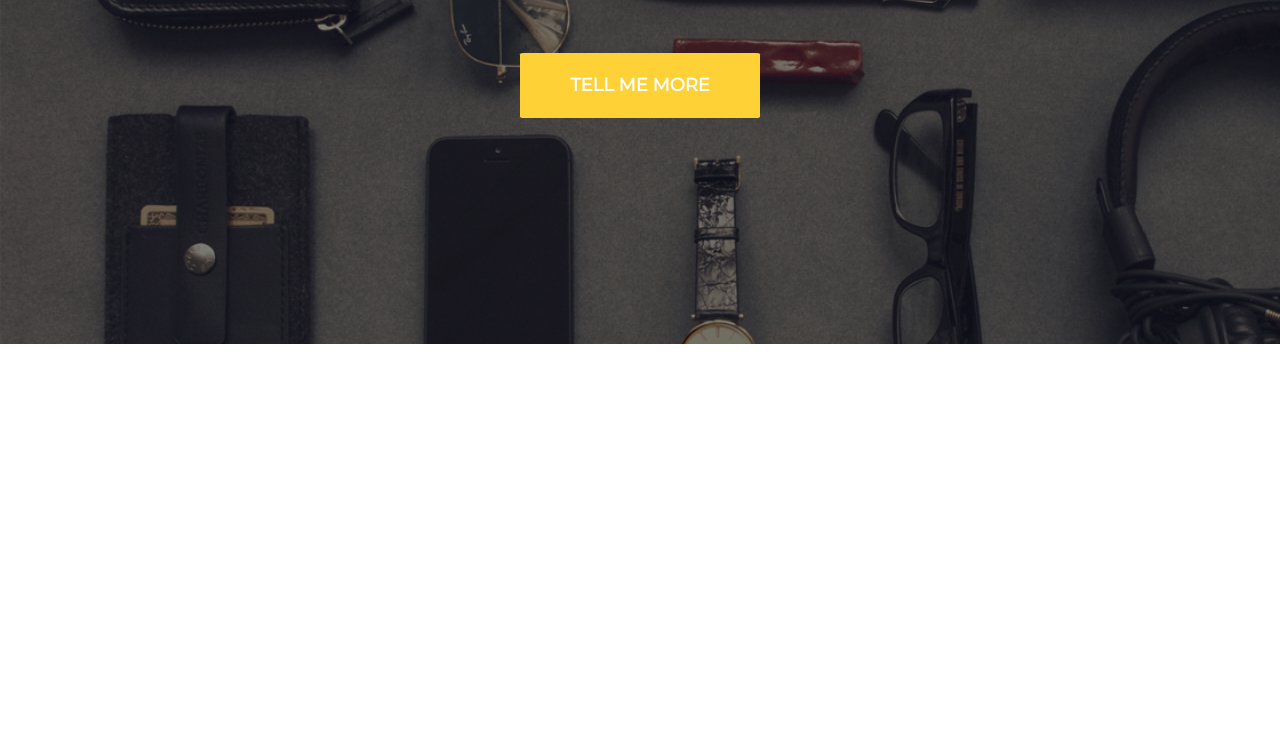
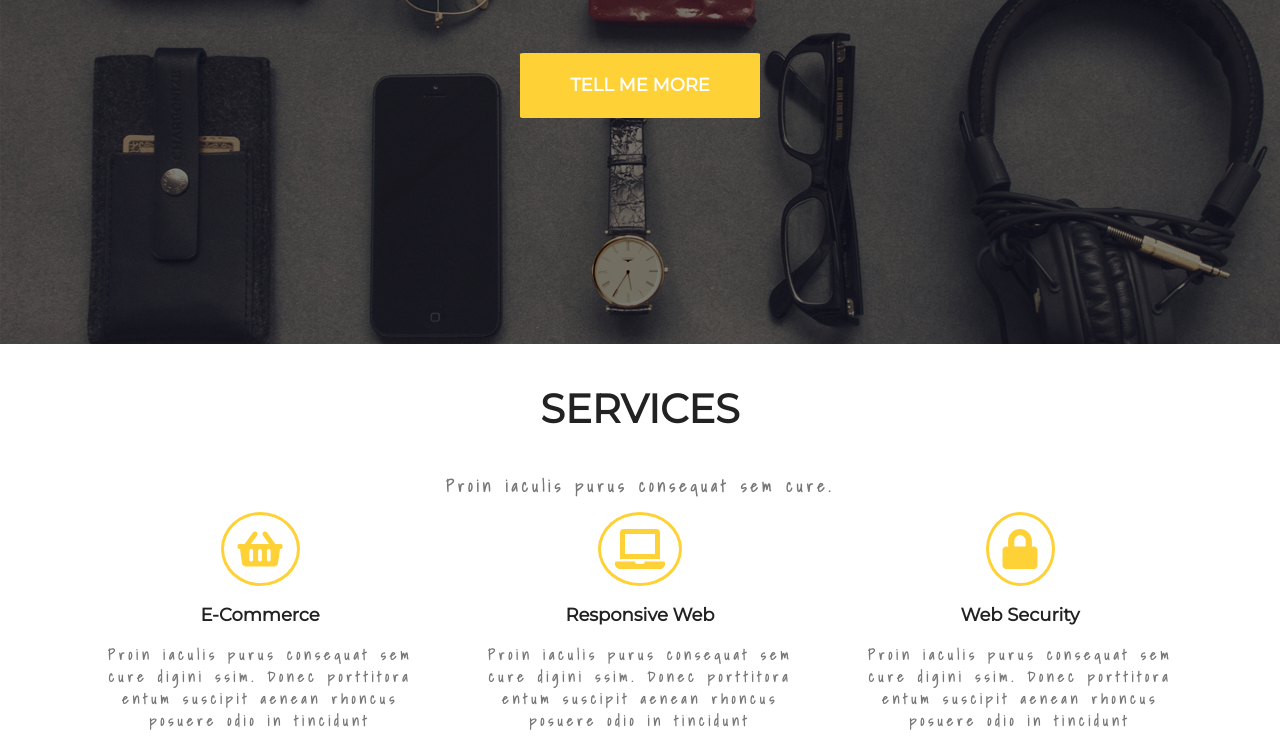
Before and after one commit to kazik545/modul-4, a website: page zadanie-4/index.html in a window 1280 px wide. Shown: the part 356-1100 px from the top of the page. Before the commit the page ends 800 px from the top, so only its background shows below. Drawn offline with Linux system fonts and the light colour scheme; a web font is replaced by a local one.

Commit message:
add section SERVICES HTML and CSS

```diff
--- a/zadanie-4/index.html
+++ b/zadanie-4/index.html
@@ -6,6 +6,7 @@
         <link href="https://fonts.googleapis.com/css2?family=Montserrat&family=Piazzolla&family=Roboto+Slab&family=Shadows+Into+Light&display=swap" rel="stylesheet">
         <link rel="stylesheet" href="vendor/bootstrap-grid.css">
         <link rel="stylesheet" href="css/style.css">
+        <link rel="stylesheet" href="https://cdnjs.cloudflare.com/ajax/libs/font-awesome/5.9.0/css/all.min.css">
     </head>
     <body>
         <header>
@@ -27,5 +28,28 @@
             <h3 class="second-header">IT'S NICE TO MEET YOU</h3>
             <p class="btn"><a href="#">TELL ME MORE</a></p>
         </header>
+        <section class="services">
+            <div class="container">
+                <h3 class="title">SERVICES</h3>
+                <h2 class="sub-title">Proin iaculis purus consequat sem cure.</h2>
+                <div class="row">
+                    <div class="col-4">
+                        <i class="fas fa-shopping-basket"><p>E-Commerence</p></i>
+                        <h3 class="title title-small">E-Commerce</h3>
+                        <h2 class="sub-title sub-title-small">Proin iaculis purus consequat sem cure digini ssim. Donec porttitora entum suscipit aenean rhoncus posuere odio in tincidunt</h2>
+                    </div>
+                    <div class="col-4">
+                        <i class="fas fa-laptop"><p>Responsive Web</p></i>
+                        <h3 class="title title-small">Responsive Web</h3>
+                        <h2 class="sub-title sub-title-small">Proin iaculis purus consequat sem cure digini ssim. Donec porttitora entum suscipit aenean rhoncus posuere odio in tincidunt</h2>
+                    </div>
+                    <div class="col-4">
+                        <i class="fas fa-lock"><p>Web Security</p></i>
+                        <h3 class="title title-small">Web Security</h3>
+                        <h2 class="sub-title sub-title-small">Proin iaculis purus consequat sem cure digini ssim. Donec porttitora entum suscipit aenean rhoncus posuere odio in tincidunt</h2>
+                    </div>
+                </div>
+            </div>
+        </section>
     </body>
 </html>
--- a/zadanie-4/sass/style.scss
+++ b/zadanie-4/sass/style.scss
@@ -11,9 +11,38 @@ $font-four: 'Piazzolla', serif;
 body {
     margin: 0;
     font-family: $font-two;
+    text-align: center;
 }
 a {
     text-decoration: none;
+}
+.title {
+    font-family: $font-two;
+    font-weight: 700;
+    color: $color-three;
+    font-size: 40px;
+}
+.sub-title {
+    font-family: $font-one;
+    color: $color-four;
+    font-size: 16px;
+    letter-spacing: 4px;
+}
+.title-small {
+    font-size: 18px;
+}
+.sub-title-small {
+    font-size: 14px;
+}
+i {
+    font-size: 40px;
+    border: 3px solid $color-two;
+    color: $color-two;
+    border-radius: 50%;
+    padding: 14px;
+    p {
+        display: none;
+    }
 }
 /*Header*/
 header {
@@ -28,14 +57,12 @@ header {
         color: $color-one;
         font-size: 40px;
         letter-spacing: 3px;
-        text-align: center;
     }
     .second-header {
         font-family: $font-two;
         color: $color-one;
         font-size: 75px;
         font-weight: 700;
-        text-align: center;
     }
     .btn {
         position: relative;
```
Also changed, not shown: zadanie-4/css/style.css, 1 other file.
